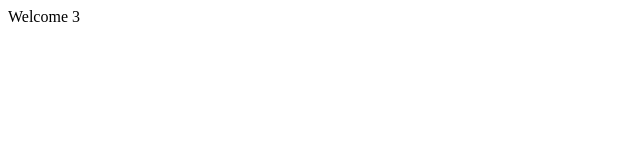
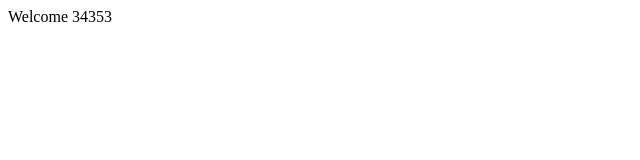
Before and after one commit to vsrinathreddy/covid19, an Angular app: page / in a window 1280 px wide. Shown: the top 160 px of the page, without its empty margins (0-640 px from the left). Built offline with nearby package versions, Linux system fonts and the light colour scheme.

Commit message:
test 345

```diff
--- a/src/app/app.component.html
+++ b/src/app/app.component.html
@@ -1 +1 @@
-<span>Welcome 3</span>
+<span>Welcome 34353</span>
```
